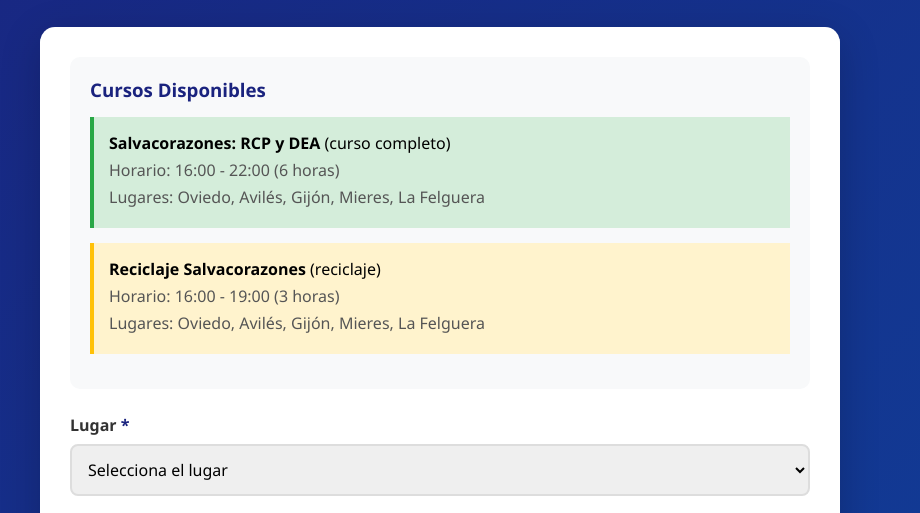
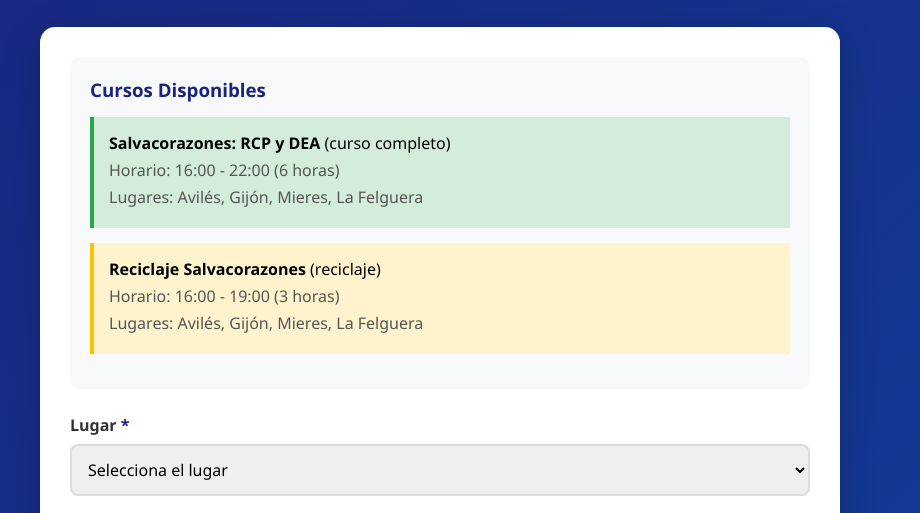
Before and after one commit to koko004/rcp, a website: page index.html in a window 1280 px wide. Shown: the part 216-729 px from the top of the page, without its empty margins (200-1120 px from the left). Drawn offline with Linux system fonts and the light colour scheme.

Commit message:
Remove Oviedo from all places

```diff
--- a/index.html
+++ b/index.html
@@ -308,12 +308,12 @@
                 <div class="course-box complete">
                     <strong>Salvacorazones: RCP y DEA</strong> (curso completo)
                     <p>Horario: 16:00 - 22:00 (6 horas)</p>
-                    <p>Lugares: Oviedo, Avilés, Gijón, Mieres, La Felguera</p>
+                    <p>Lugares: Avilés, Gijón, Mieres, La Felguera</p>
                 </div>
                 <div class="course-box">
                     <strong>Reciclaje Salvacorazones</strong> (reciclaje)
                     <p>Horario: 16:00 - 19:00 (3 horas)</p>
-                    <p>Lugares: Oviedo, Avilés, Gijón, Mieres, La Felguera</p>
+                    <p>Lugares: Avilés, Gijón, Mieres, La Felguera</p>
                 </div>
             </div>
 
@@ -340,7 +340,6 @@
                     <select id="lugar" required>
                         <option value="">Selecciona el lugar</option>
                         <option value="Gijón">Gijón</option>
-                        <option value="Oviedo">Oviedo</option>
                         <option value="Avilés">Avilés</option>
                         <option value="Mieres">Mieres</option>
                         <option value="La Felguera">La Felguera</option>
```
Also changed, not shown: public/index.html (+2 -3 lines).
